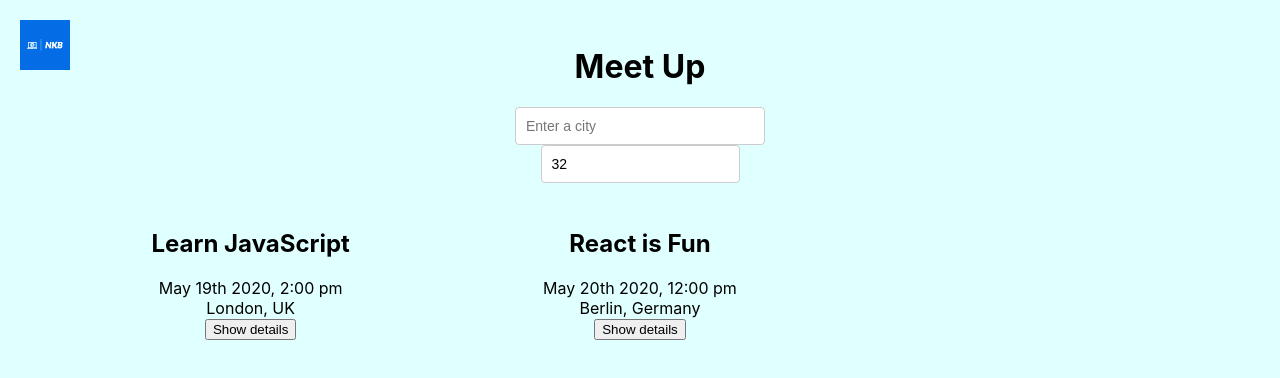
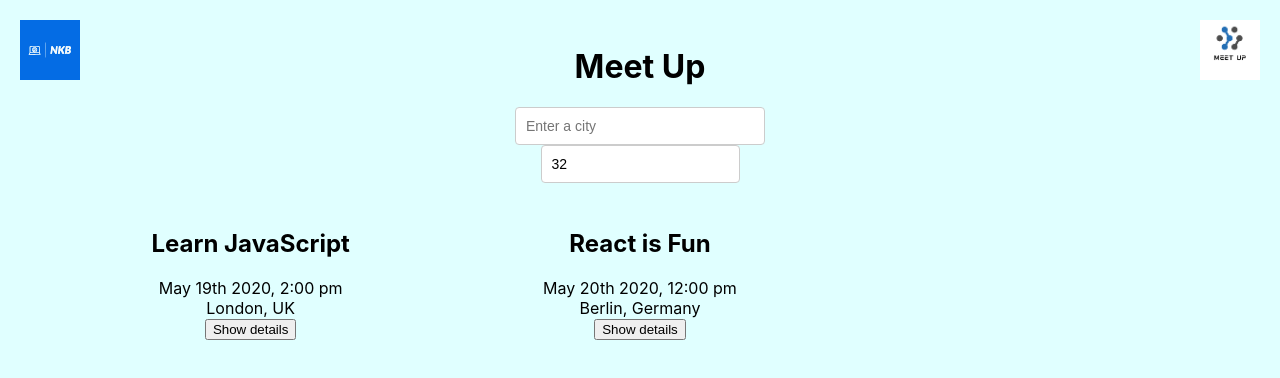
Before and after one commit to nickbeasley/Meet-App, a React (Create React App) app: page / in a window 1280 px wide. Shown: the top 378 px of the page. Built offline with nearby package versions, Linux system fonts and the light colour scheme; what atatus-spa would draw is missing.

Commit message:
added new logo

```diff
--- a/src/App.css
+++ b/src/App.css
@@ -11,13 +11,19 @@ html {
   box-sizing: border-box;
 }
 .logo {
-  width: 50px; /* or any other value */
-  height: 50px; /* or any other value */
-  position: absolute; /* if you want to position it relative to a parent container */
-  top: 20px; /* or any other value */
-  left: 20px; /* or any other value */
+  width: 60px;
+  height: 60px;
+  position: absolute;
+  top: 20px;
+  left: 20px;
 }
-
+.logo-two {
+  width: 60px;
+  height: 60px;
+  position: absolute;
+  top: 20px;
+  right: 20px;
+}
 ul {
   padding: 0;
   list-style: none;
--- a/src/App.js
+++ b/src/App.js
@@ -6,6 +6,7 @@ import CitySearch from "./CitySearch";
 import NumberOfEvents from "./NumberOfEvents";
 
 import Logo from "./logo.svg";
+import image from "./Meet-Up.png";
 
 import WelcomeScreen from "./WelcomeScreen";
 
@@ -38,7 +39,7 @@ class App extends Component {
   //     });
   //   }
   // }
-  componentDidMount() {
+  async componentDidMount() {
     this.mounted = true;
     getEvents().then((events) => {
       if (this.mounted) {
@@ -76,6 +77,8 @@ class App extends Component {
         <div className="App">
           <h1>Meet Up</h1>
           <img src={Logo} alt="My Logo" className="logo" />
+          <img src={image} alt="logo" className="logo-two" />
+
           <div className="OfflineAlert">
             {!navigator.onLine && (
               <OfflineAlert
```
Also changed, not shown: src/Meet-Up.png (added).
